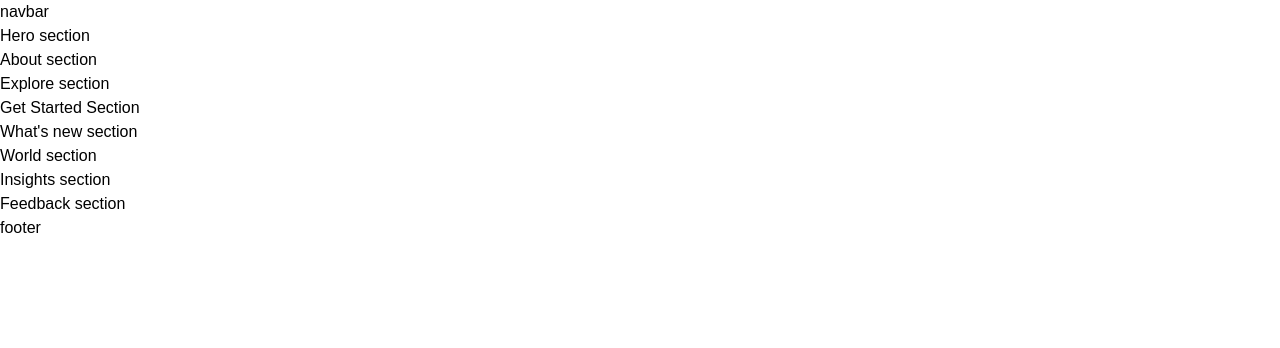
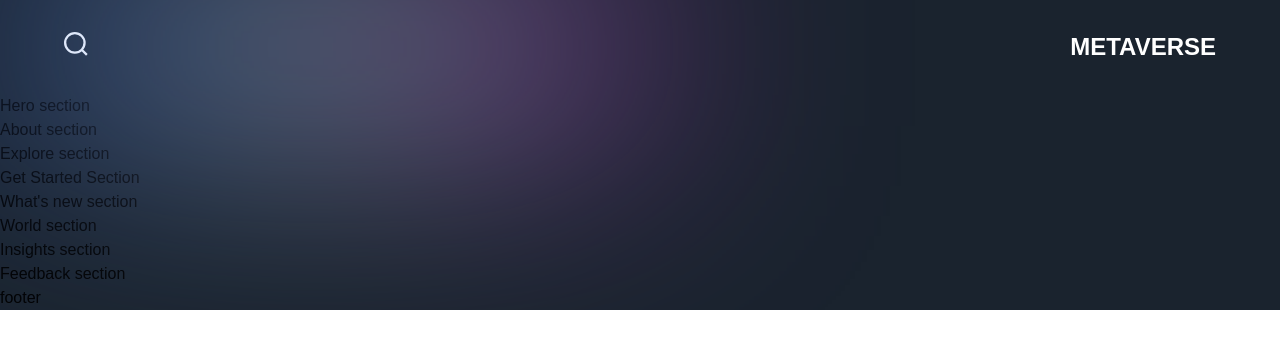
Before and after one commit to OliverYao09/metaverse-project, a Next.js app: page / in a window 1280 px wide. Shown: the top 348 px of the page. Built offline with nearby package versions, Linux system fonts and the light colour scheme; a web font is replaced by a local one.

Commit message:
feature: add title and logo into Nav Bar

```diff
--- a/app/page.js
+++ b/app/page.js
@@ -1,8 +1,17 @@
 import { Footer, Navbar } from '../components';
-import { About, Explore, Feedback, GetStarted, Hero, Insights, WhatsNew, World } from '../sections';
+import {
+  About,
+  Explore,
+  Feedback,
+  GetStarted,
+  Hero,
+  Insights,
+  WhatsNew,
+  World,
+} from '../sections';
 
 const Page = () => (
-  <div>
+  <div className="bg-primary-black overflow-hidden">
     <Navbar />
     <Hero />
     <About />
--- a/components/Navbar.jsx
+++ b/components/Navbar.jsx
@@ -1,9 +1,28 @@
 'use client';
 
+import { motion } from 'framer-motion';
+import styles from '../styles';
+import { navVariants } from '../utils/motion';
+
 const Navbar = () => (
-  <nav>
-    navbar
-  </nav>
+  <motion.nav
+    variants={navVariants}
+    initial="hidden"
+    whileInView="show"
+    className={`${styles.xPaddings} py-8 relative`}
+  >
+    <div className="absolute w-[50%] inset-0 gradient-01" />
+    <div className={`${styles.innerWidth} mx-auto flex justify-between gap-8`}>
+      <img
+        src="/search.svg"
+        alt="search"
+        className="w-[24px] h-[24px] object-contain"
+      />
+      <h2 className="font-extrabold text-[24px] leading-[30px] text-white">
+        METAVERSE
+      </h2>
+    </div>
+  </motion.nav>
 );
 
 export default Navbar;
```
Also changed, not shown: 1 other file (tests, documents, lock files or other folders).
